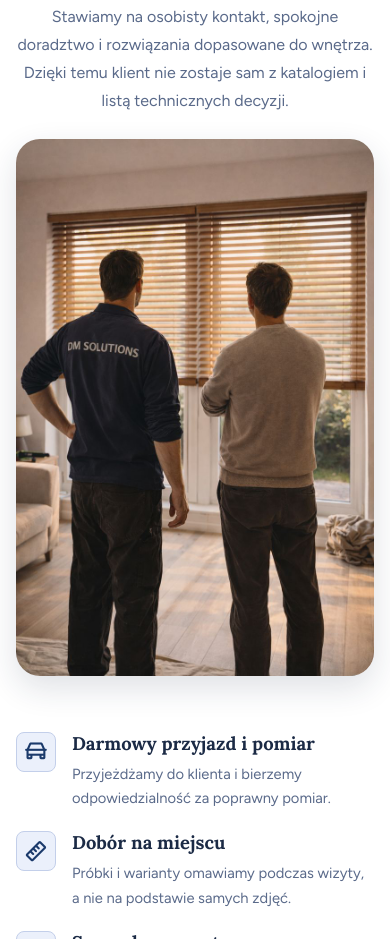
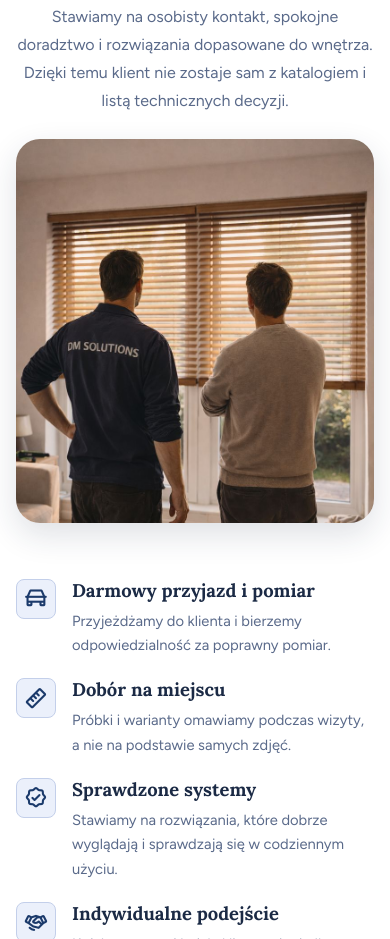
Before and after one commit to adminfavmotors/dmsolutions, a website built with Vite: page index.html in a window 390 px wide. Shown: the part 4116-5055 px from the top of the page. Built offline with nearby package versions, Linux system fonts and the light colour scheme.

Commit message:
fix: why-media__main — ogranicz wysokość zdjęcia do 32rem
overflow:hidden + border-radius na .why-media (kontener),
img: height:32rem + object-fit:cover + object-position:center top
Na mobile (<64rem): height:24rem

Co-Authored-By: Claude Sonnet 4.6 <noreply@anthropic.com>

```diff
--- a/src/styles/components/why.css
+++ b/src/styles/components/why.css
@@ -5,12 +5,18 @@
   align-items: center;
 }
 
+.why-media {
+  overflow: hidden;
+  border-radius: var(--radius-lg);
+  box-shadow: var(--shadow-md);
+}
+
 .why-media__main {
   display: block;
   width: 100%;
-  height: auto;
-  border-radius: var(--radius-lg);
-  box-shadow: var(--shadow-md);
+  height: 32rem;
+  object-fit: cover;
+  object-position: center top;
 }
 
 .benefit-list {
@@ -135,7 +141,7 @@
   }
 
   .why-media__main {
-    min-height: 20rem;
+    height: 24rem;
   }
 }
 
```
